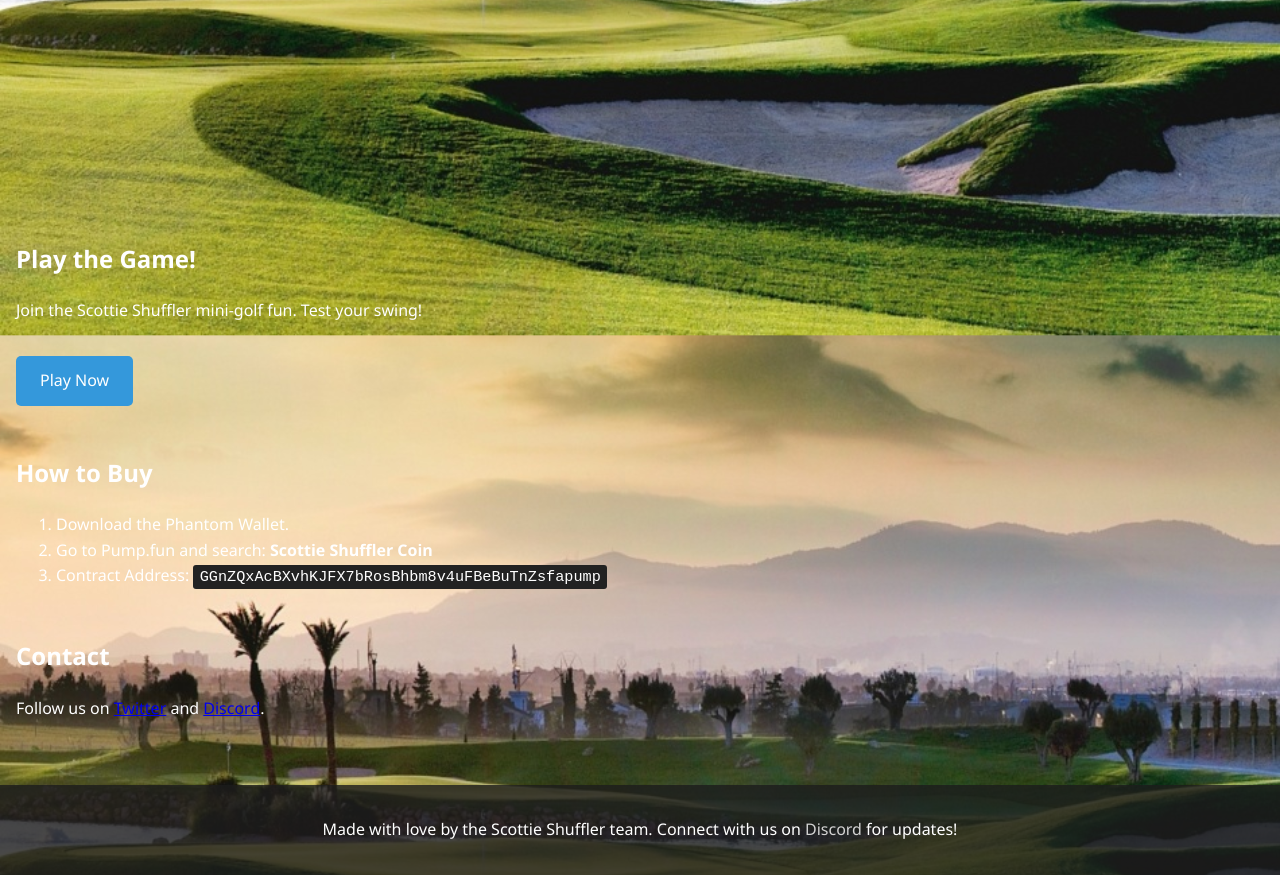
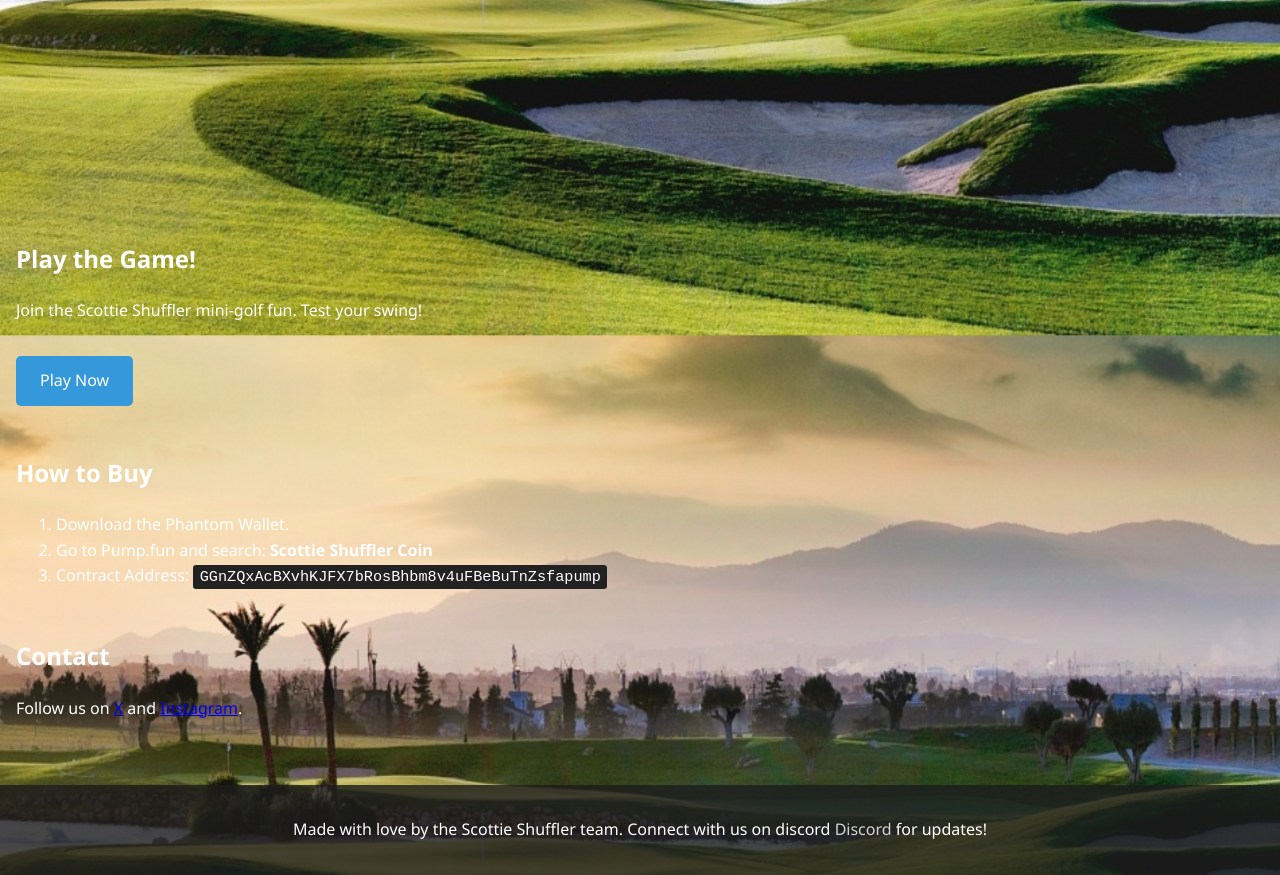
Before and after one commit to GraftonMouen/SHUFF, a plain HTML site: page index.html in a window 1280 px wide. Shown: the part 1357-2232 px from the top of the page. Drawn offline with nearby package versions, Linux system fonts and the light colour scheme.

Commit message:
Update index.html

```diff
--- a/index.html
+++ b/index.html
@@ -252,12 +252,12 @@
 
     <section id="contact">
       <h2>Contact</h2>
-      <p>Follow us on <a href="#">Twitter</a> and <a href="#">Discord</a>.</p>
+      <p>Follow us on <a href="https://x.com/ScottieShuffles">X</a> and <a href="https://www.instagram.com/scottieshufflers">Instagram</a>.</p>
     </section>
   </main>
 
   <footer>
-    <p>Made with love by the Scottie Shuffler team. Connect with us on <a href="#">Discord</a> for updates!</p>
+    <p>Made with love by the Scottie Shuffler team. Connect with us on discord <a href="#">Discord</a> for updates!</p>
   </footer>
 
   <!-- Phantom Wallet connection script -->
```
